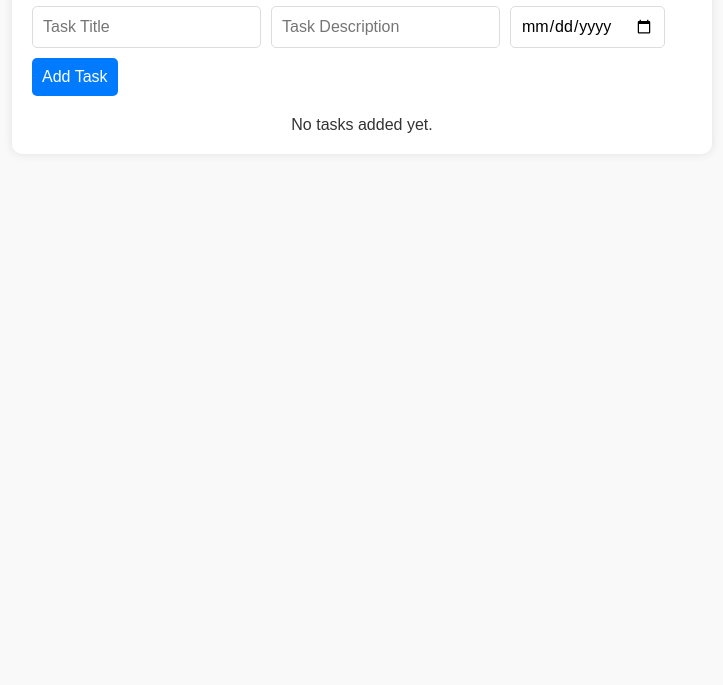
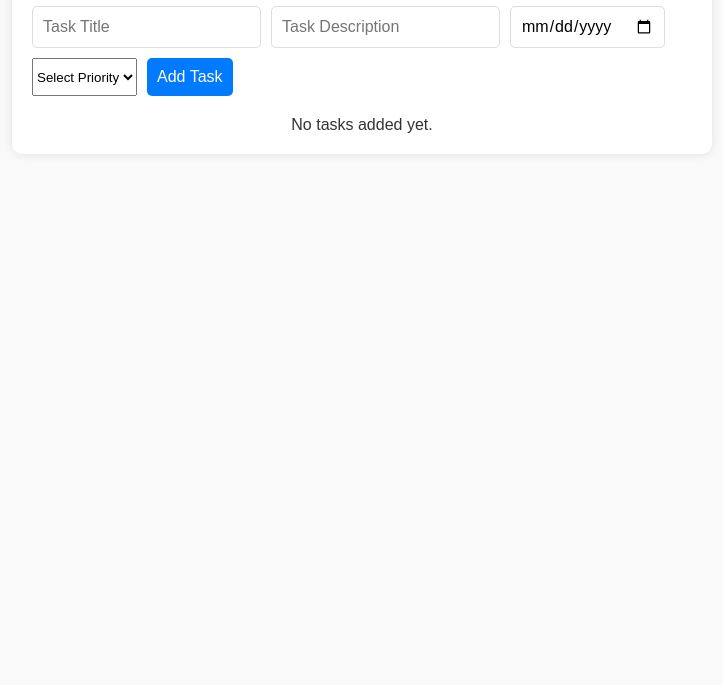
Before and after one commit to pranaykawadakar/mini_project, a plain HTML site: page index.html in a window 1280 px wide. Shown: the part 115-800 px from the top of the page, without its empty margins (278-1001 px from the left). Drawn offline with Linux system fonts and the light colour scheme.

Commit message:
Add priority selection to task form
Added a priority selection dropdown to the task form.

```diff
--- a/index.html
+++ b/index.html
@@ -17,6 +17,12 @@
       <input type="text" id="title" placeholder="Task Title" required />
       <input type="text" id="desc" placeholder="Task Description" required />
       <input type="date" id="dueDate" required />
+      <select id="priority" required>
+        <option value="" disabled selected>Select Priority</option>
+        <option value="Low">Low</option>
+        <option value="Medium">Medium</option>
+        <option value="High">High</option>
+      </select>
       <button type="submit">Add Task</button>
     </form>
 
```
